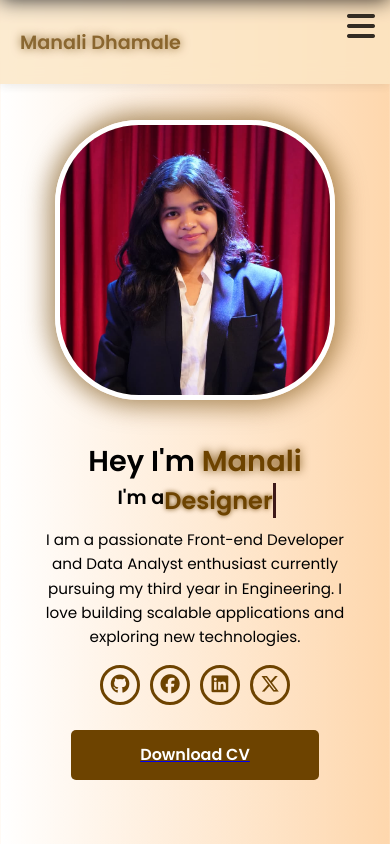
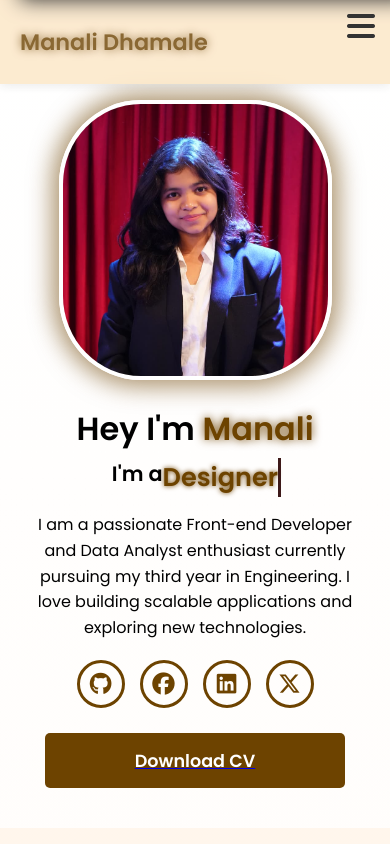
Before and after one commit to manali-dhamale/my-portfolio, a website: page index.html in a window 390 px wide. Shown: the top 844 px of the page. Drawn offline with nearby package versions, Linux system fonts and the light colour scheme.

Commit message:
Enhance mobile responsiveness: fix image cutoff, improve nav layout, and update gradient

```diff
--- a/index.html
+++ b/index.html
@@ -47,7 +47,7 @@
     <title>Manali Dhamale | Portfolio - Front-end Developer & Data Analyst</title>
 
     <!-- Stylesheets -->
-    <link rel="stylesheet" href="style.css?v=3">
+    <link rel="stylesheet" href="style.css?v=4">
     <link rel="stylesheet" href="https://cdnjs.cloudflare.com/ajax/libs/font-awesome/6.7.1/css/all.min.css"
         media="print" onload="this.media='all'">
     <link rel="stylesheet" href="https://unpkg.com/aos@next/dist/aos.css" media="print" onload="this.media='all'">
@@ -93,7 +93,8 @@
             <div class="content">
                 <h1 data-aos="fade-left" data-aos-duration="1000" data-aos-delay="800">Hey I'm <span>Manali</span></h1>
                 <div class="typewriter" data-aos="fade-right" data-aos-duration="1000" data-aos-delay="900">I'm a
-                    <span></span></div>
+                    <span></span>
+                </div>
                 <p data-aos="flip-up" data-aos-duration="1000" data-aos-delay="1000">I am a passionate Front-end
                     Developer and Data Analyst enthusiast currently pursuing my third year in Engineering. I love
                     building scalable applications and exploring new technologies.</p>
--- a/style.css
+++ b/style.css
@@ -1466,45 +1466,68 @@ img {
 
 
 /* --- MOBILE RESPONSIVENESS (Corrected & Moved to End) --- */
+/* --- MOBILE RESPONSIVENESS (Refined & Perfected) --- */
 @media (max-width: 884px) {
     body {
         overflow-y: visible;
         overflow-x: hidden;
-        /* Ensure no horizontal scroll */
+        /* Prevent horizontal scroll */
         width: 100%;
-    }
-
-    /* FIX: Flex navigation instead of absolute */
+        /* Change gradient to vertical for better mobile look */
+        background: linear-gradient(to bottom, rgb(255, 255, 255), rgb(254, 215, 173));
+    }
+
+    /* Fixed Nav Bar */
+    nav {
+        display: flex;
+        align-items: center;
+        justify-content: space-between;
+        padding: 0 20px;
+        /* Ensure padding on sides */
+    }
+
     .nav-container {
+        width: 100%;
+        display: flex;
         justify-content: space-between;
-        /* Push logo left, hamburger right */
-        padding: 0 20px;
+        align-items: center;
+        padding: 0;
     }
 
     nav .logo {
-        position: static;
-        /* Reset absolute positioning */
-        font-size: 1.2rem;
-        transform: none;
-        /* Reset any transforms */
+        position: relative;
+        /* Ensure it's not absolute */
+        font-size: 1.4rem;
+        z-index: 1001;
+        /* Above everything */
+        display: block !important;
+        /* Force visible */
+        left: auto;
+        top: auto;
+        /* Reset desktop positioning */
     }
 
     .nav-container .links {
         display: none;
     }
 
+    /* Sections */
     section {
-        padding: 80px 5%;
+        display: block;
+        /* Remove flex centering to avoid cut-off */
+        padding: 100px 5% 40px;
+        /* Top padding for fixed nav */
         min-height: auto;
+        height: auto;
     }
 
     /* Hero Section */
     .main-container {
         display: flex;
         flex-direction: column;
-        /* Image on top */
-        padding: 20px 10px;
         align-items: center;
+        width: 100%;
+        padding: 0;
     }
 
     .main-container .image {
@@ -1512,79 +1535,86 @@ img {
         margin-bottom: 30px;
         display: flex;
         justify-content: center;
-    }
-
-    /* FIX: Image fram sizing */
+        align-items: center;
+        padding: 0;
+    }
+
+    /* Perfect Image Frame Sizing */
     .img-frame {
         width: 280px !important;
         height: 280px !important;
-        margin: 0 auto;
-        max-width: 80vw;
-        /* Responsive cap */
-        /* Ensure border fits */
-        box-sizing: border-box;
+        margin: 0 auto !important;
+        /* Force center */
+        max-width: 70vw;
+        /* Slightly smaller to ensure breathing room */
+        border: 4px solid white;
+        box-shadow: 0 0 20px 5px rgba(109, 67, 0, 0.4);
     }
 
     .main-container .content {
         width: 100%;
-        padding: 10px;
         text-align: center;
-        /* Center text on mobile usually looks better */
+        padding: 0 10px;
     }
 
     .content h1 {
-        font-size: 1.8rem;
+        font-size: 2rem;
+        line-height: 1.2;
+        margin-bottom: 10px;
     }
 
     .content .typewriter {
-        font-size: 1.2rem;
+        font-size: 1.3rem;
+        display: flex;
         justify-content: center;
-        /* Helper for centering if flex */
+        margin-bottom: 15px;
+    }
+
+    .content .typewriter span {
+        font-size: 1.6rem;
+    }
+
+    .content p {
+        font-size: 1rem;
+        line-height: 1.6;
+        margin-bottom: 20px;
+    }
+
+    .social-links {
         display: flex;
-        /* Ensure centering works */
-    }
-
-    .content .typewriter span {
-        font-size: 1.5rem;
-    }
-
-    .content p {
-        font-size: 0.95rem;
-        line-height: 1.6;
-        text-align: center;
-        /* Ensure readability */
-    }
-
-    .social-links {
         justify-content: center;
-        /* Center social icons */
-        display: flex;
+        gap: 15px;
+        margin-bottom: 25px;
     }
 
     .social-links i {
-        width: 2.5rem;
-        height: 2.5rem;
-        font-size: 1.2rem;
-        margin: 5px;
+        width: 3rem;
+        height: 3rem;
+        font-size: 1.4rem;
+        margin: 0;
     }
 
     .content button {
-        width: 80%;
-        height: 50px;
-        font-size: 1rem;
-        margin: 20px auto;
-        /* Center button */
+        width: 100%;
+        max-width: 300px;
+        height: 55px;
+        font-size: 1.1rem;
+        margin: 0 auto;
         display: block;
     }
 
-    /* Show hamburger and cancel on mobile */
+    /* Hamburger Menu Positioning */
     .hamburg,
     .cancel {
         display: block !important;
-    }
-
-
-    /* Dashboard mobile */
+        position: relative;
+        right: auto;
+        top: auto;
+        /* Reset absolute */
+        font-size: 1.8rem;
+    }
+
+    /* Grid Layouts - Single Column */
     .dashboard-grid,
     .skills-grid,
     .cert-grid,
@@ -1592,9 +1622,8 @@ img {
     .internship-grid,
     .about-grid {
         grid-template-columns: 1fr !important;
-        /* Force single column */
-        gap: 20px;
-        padding: 0 5px;
+        gap: 25px;
+        padding: 0;
     }
 
     .hub-card,
@@ -1604,22 +1633,16 @@ img {
     .internship-card,
     .about-card,
     .objective-card {
-        padding: 20px;
-        margin-bottom: 15px;
+        padding: 25px 20px;
     }
 
     .intern-img {
-        height: 220px;
+        height: auto;
+        min-height: 200px;
     }
 
     .about-socials {
         flex-direction: column;
-        gap: 15px;
         align-items: center;
     }
-
-    .section-title {
-        font-size: 1.8rem;
-        margin-bottom: 25px;
-    }
-}
+}
```
